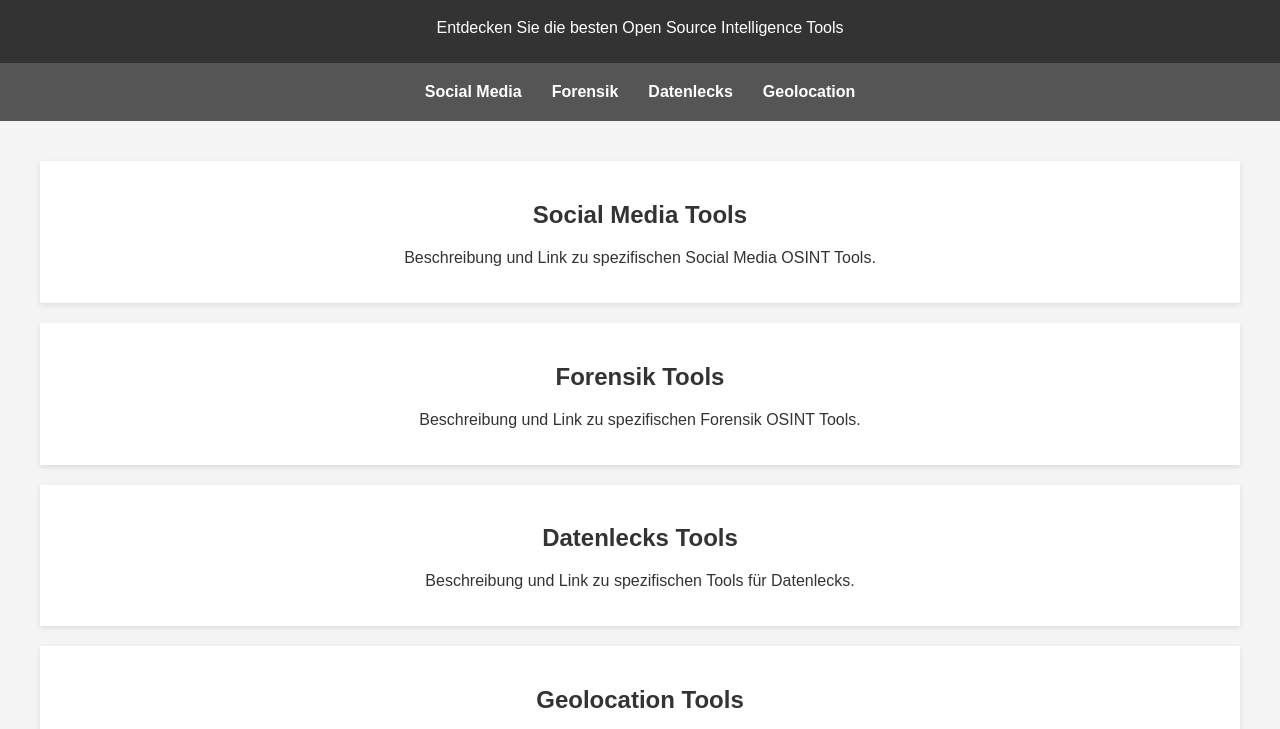
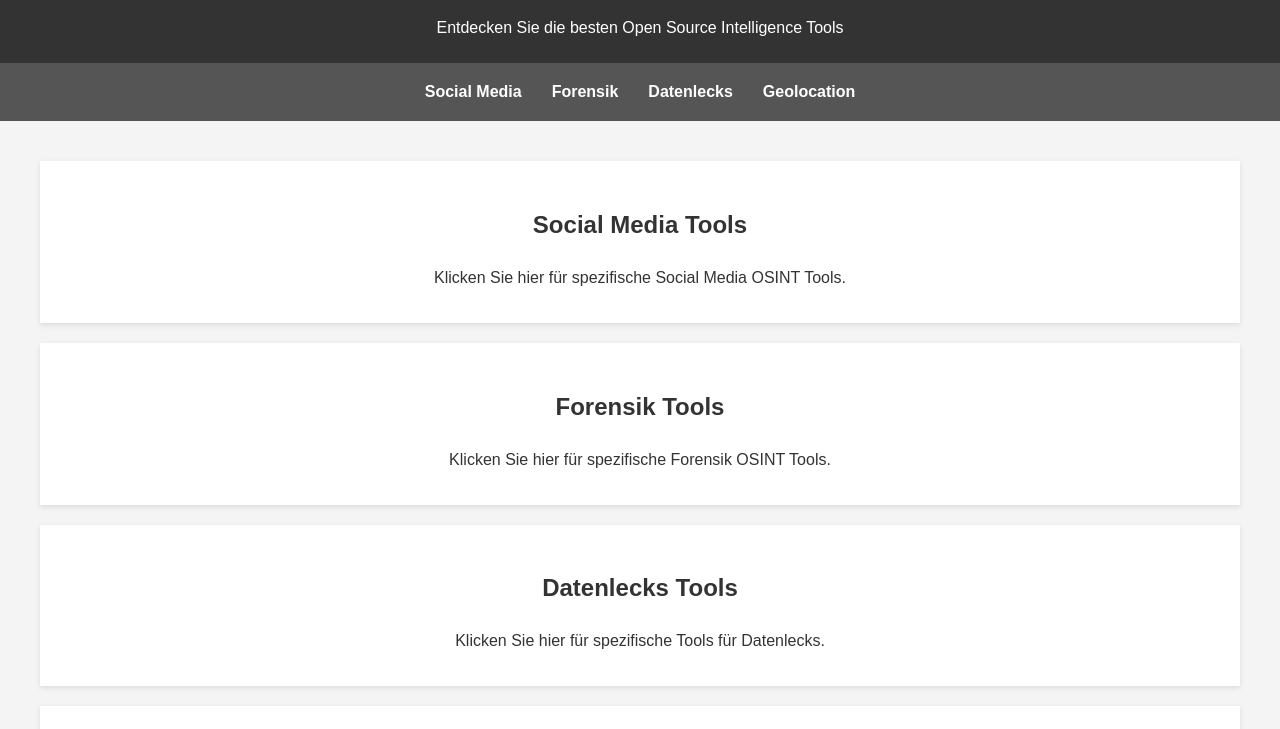
Before and after one commit to MarcoPOG/OSINT, a plain HTML site: page index.html in a window 1280 px wide. Shown: the part 71-800 px from the top of the page. Drawn offline with Linux system fonts and the light colour scheme.

Commit message:
Update index.html

```diff
--- a/index.html
+++ b/index.html
@@ -43,6 +43,16 @@
             background-color: white;
             box-shadow: 0 2px 5px rgba(0,0,0,0.1);
         }
+        .category a {
+            color: #333;
+            text-decoration: none;
+            font-weight: bold;
+            display: block;
+            padding: 10px;
+        }
+        .category a:hover {
+            background-color: #eee;
+        }
     </style>
 </head>
 <body>
@@ -51,27 +61,27 @@
         <p>Entdecken Sie die besten Open Source Intelligence Tools</p>
     </header>
     <nav>
-        <a href="#social-media">Social Media</a>
-        <a href="#forensics">Forensik</a>
-        <a href="#data-breach">Datenlecks</a>
-        <a href="#geo">Geolocation</a>
+        <a href="social-media.tools.html">Social Media</a>
+        <a href="forensics.tools.html">Forensik</a>
+        <a href="data-breach.tools.html">Datenlecks</a>
+        <a href="geolocation.tools.html">Geolocation</a>
     </nav>
     <div class="container">
-        <div class="category" id="social-media">
-            <h2>Social Media Tools</h2>
-            <p>Beschreibung und Link zu spezifischen Social Media OSINT Tools.</p>
+        <div class="category">
+            <h2><a href="social-media.tools.html">Social Media Tools</a></h2>
+            <p>Klicken Sie hier für spezifische Social Media OSINT Tools.</p>
         </div>
-        <div class="category" id="forensics">
-            <h2>Forensik Tools</h2>
-            <p>Beschreibung und Link zu spezifischen Forensik OSINT Tools.</p>
+        <div class="category">
+            <h2><a href="forensics.tools.html">Forensik Tools</a></h2>
+            <p>Klicken Sie hier für spezifische Forensik OSINT Tools.</p>
         </div>
-        <div class="category" id="data-breach">
-            <h2>Datenlecks Tools</h2>
-            <p>Beschreibung und Link zu spezifischen Tools für Datenlecks.</p>
+        <div class="category">
+            <h2><a href="data-breach.tools.html">Datenlecks Tools</a></h2>
+            <p>Klicken Sie hier für spezifische Tools für Datenlecks.</p>
         </div>
-        <div class="category" id="geo">
-            <h2>Geolocation Tools</h2>
-            <p>Beschreibung und Link zu spezifischen Geolocation OSINT Tools.</p>
+        <div class="category">
+            <h2><a href="geolocation.tools.html">Geolocation Tools</a></h2>
+            <p>Klicken Sie hier für spezifische Geolocation OSINT Tools.</p>
         </div>
     </div>
 </body>
```
